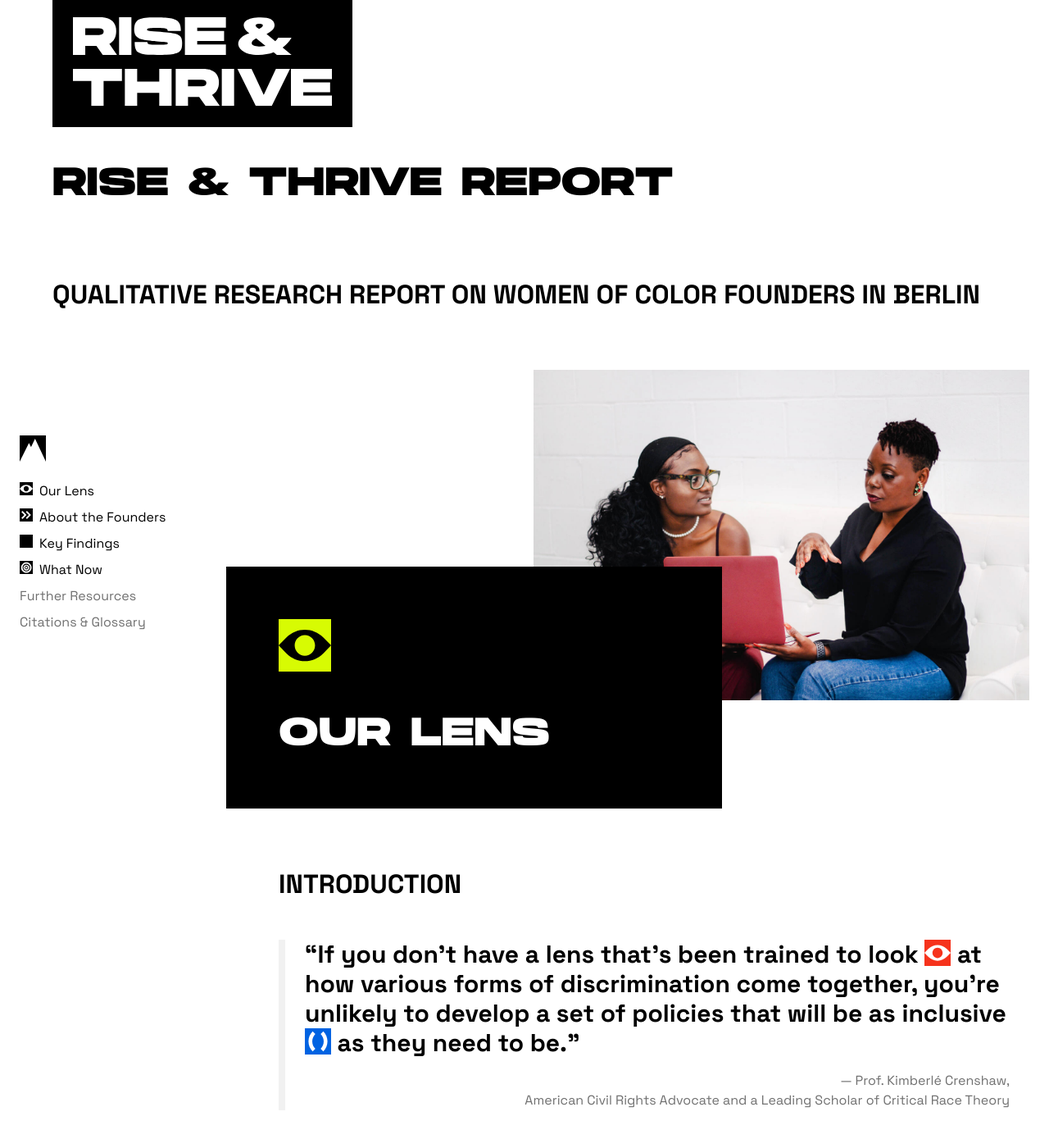
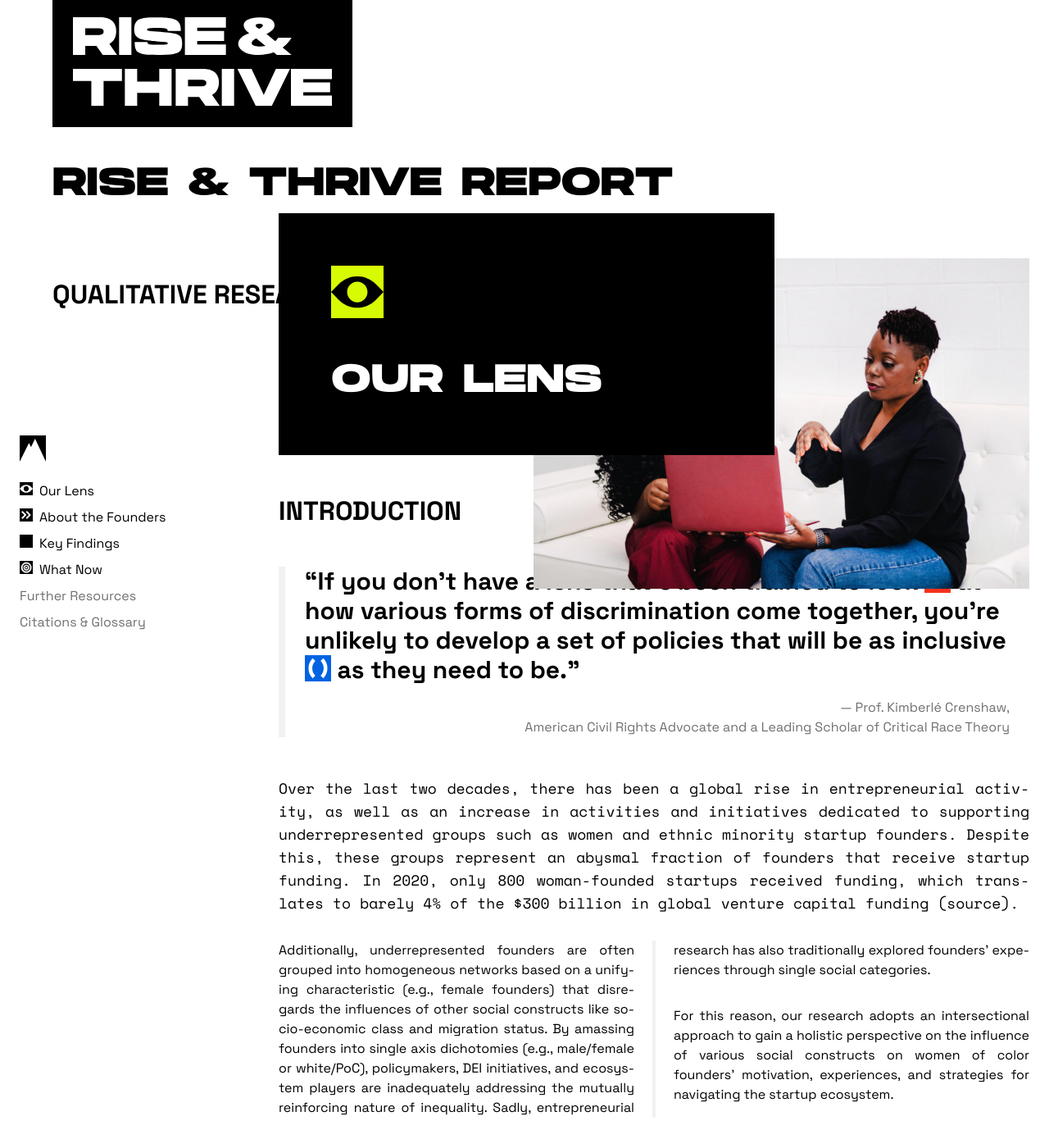
Before and after one commit to Founderland/Report, a Jekyll site: the page built from index.html, in a window 1280 px wide and 1400 px high, scrolled down 256 px. Shown: the whole window at 82% size. Built offline with Jekyll 4.4.1, drawn with Linux system fonts in a browser that asks for light colours.

Commit message:
section head abs positioning model

```diff
--- a/assets/styles/output.css
+++ b/assets/styles/output.css
@@ -1476,13 +1476,15 @@ nav.active .overlay {
 
 .section-head {
   position: relative;
-  margin-top: calc(48px * 6);
+  height: calc(300px + 400 + 48 - 96);
+  /* img + title + padding - overlap*/
 }
 
 .section-head img {
   width: 66%;
   position: absolute;
   right: 0;
+  top: 0;
   margin-top: calc(-48px * 5);
 }
 
@@ -1492,10 +1494,9 @@ nav.active .overlay {
   --tw-bg-opacity: 1;
   background-color: rgb(0 0 0 / var(--tw-bg-opacity));
   padding: 4rem;
-  margin-left: -4rem;
-  margin-top: -8rem;
   width: 66%;
-  position: relative;
+  position: absolute;
+  bottom: 0;
 }
 
 .section-head .symbol {
```
Also changed, not shown: assets/styles/input.css (+4 -4 lines).
